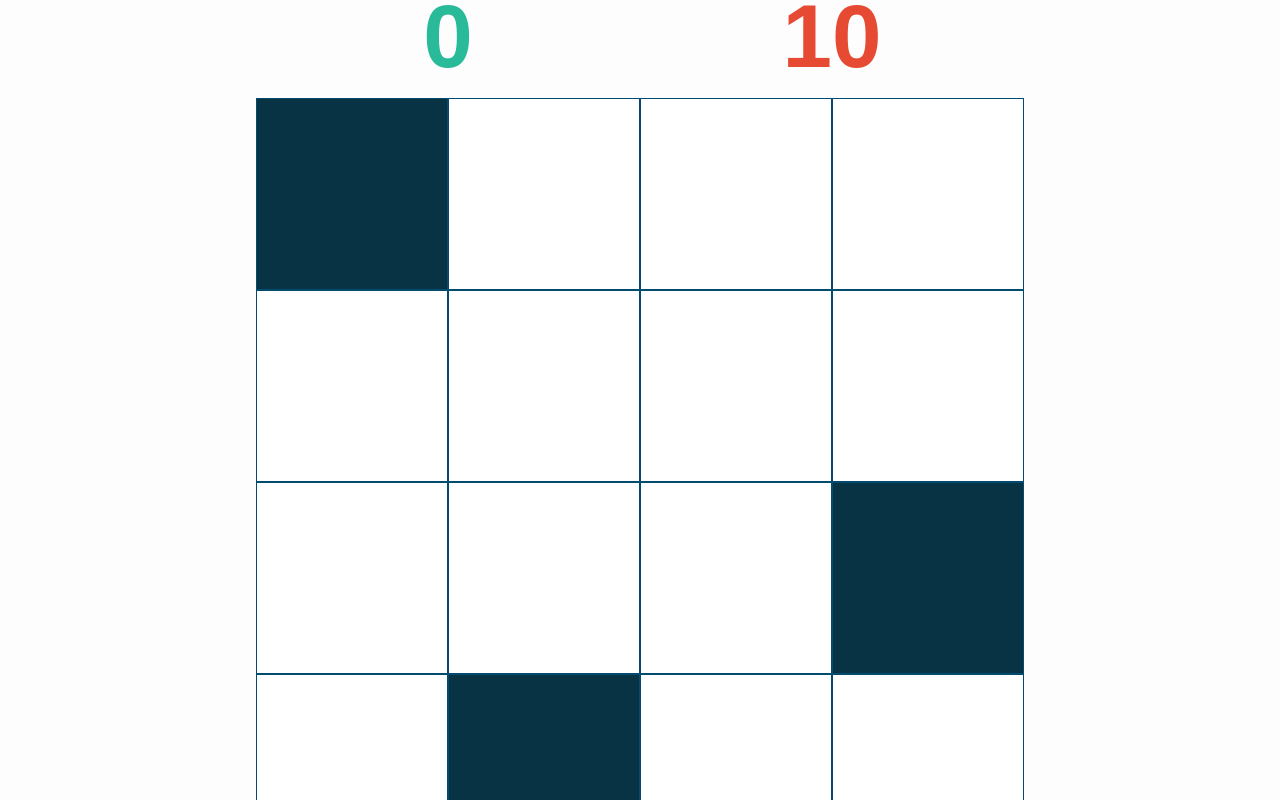
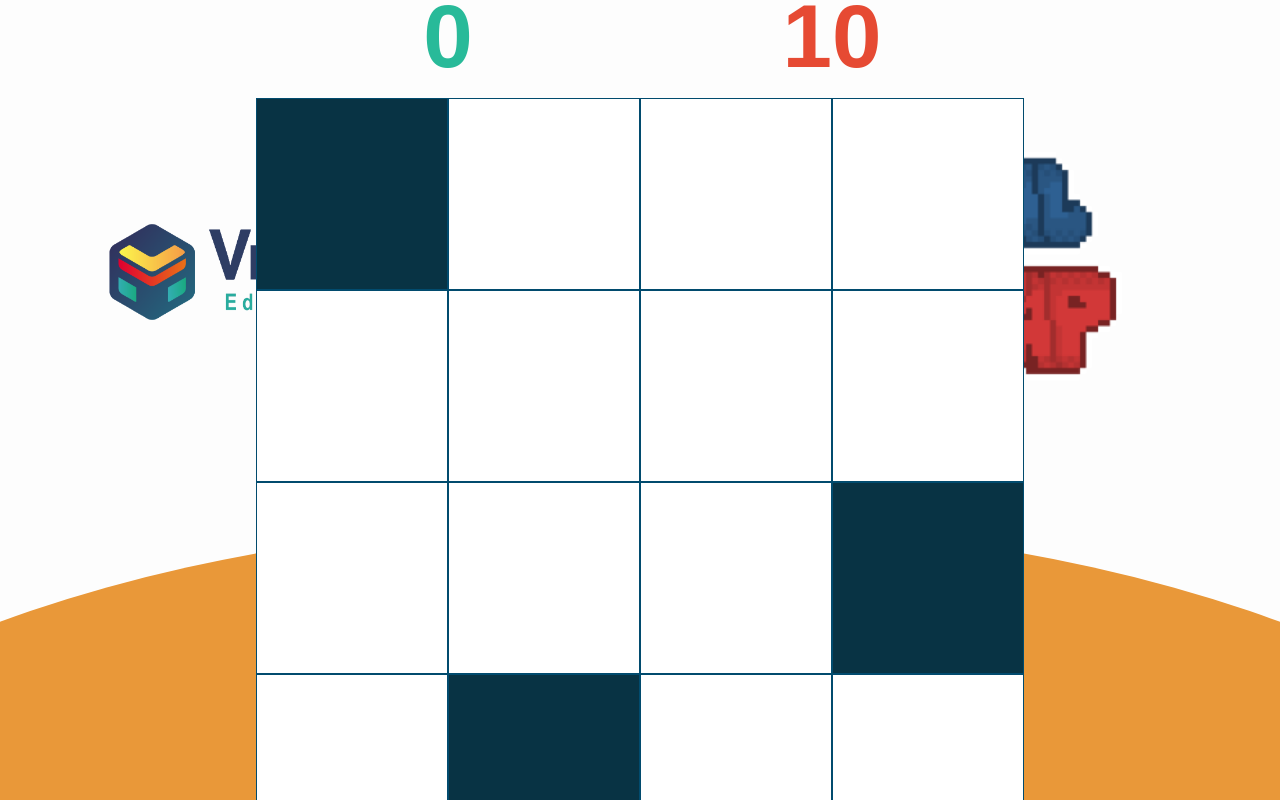
Before and after one commit to Estevamrod/tap-it, a React (Vite) app: page /play in a window 1280 px wide. Built offline with nearby package versions, Linux system fonts and the light colour scheme.

Commit message:
Aplicando design para a tela de jogo

```diff
--- a/src/pages/Game.tsx
+++ b/src/pages/Game.tsx
@@ -5,6 +5,9 @@ import ScoreBar from '../components/pages/Game/ScoreBar';
 import ScoreModal from '../components/pages/Game/ScoreModal';
 import * as React from 'react';
 import TimerBar from '../components/pages/Game/Time';
+import game from '../styles/Game.module.css'
+import vmLogo from '../assets/vm.png'
+import VisualTap from '../assets/pixelArt_logo.png'
 
 const generateUniqueIndices = () => {
   const indices = new Set<number>();
@@ -110,6 +113,10 @@ const Game: React.FC = () => {
 
   return (
     <div className='flex-grow container mx-auto'>
+        <div className="grid grid-cols-2 items-center justify-items-center absolute top-20 left-0">
+          <img src={vmLogo} style={{width:'70%'}}/>
+          <img src={VisualTap} style={{width:'60%'}}/>
+        </div>
       <div className='flex justify-center'>
         <div className='flex flex-col text-gray-800 select-none p-4'>  {/* Aqui eu removi o seguinte atributo => max-w-2xl | border | bg-gray-100*/}
         <div className="grid grid-cols-2 mb-5">
@@ -135,6 +142,7 @@ const Game: React.FC = () => {
         message={""}
       />
     </div>
+    <div className={game.yellowCircle}></div>
   </div>
 );
 };
```
